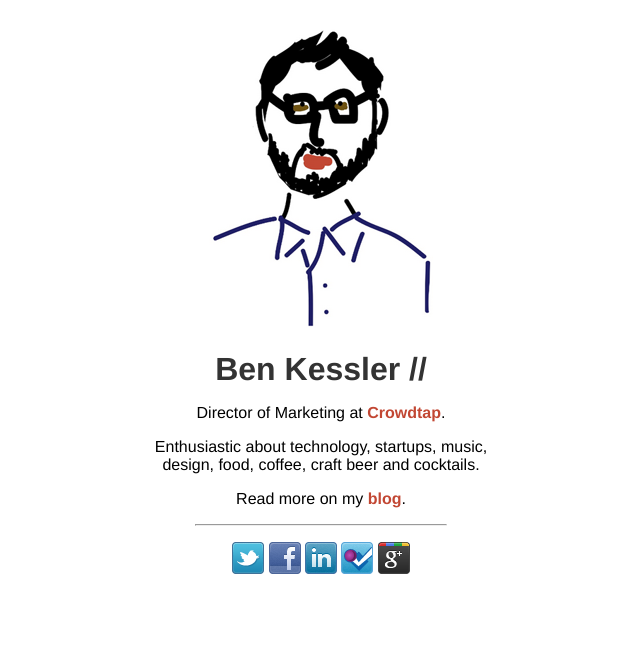
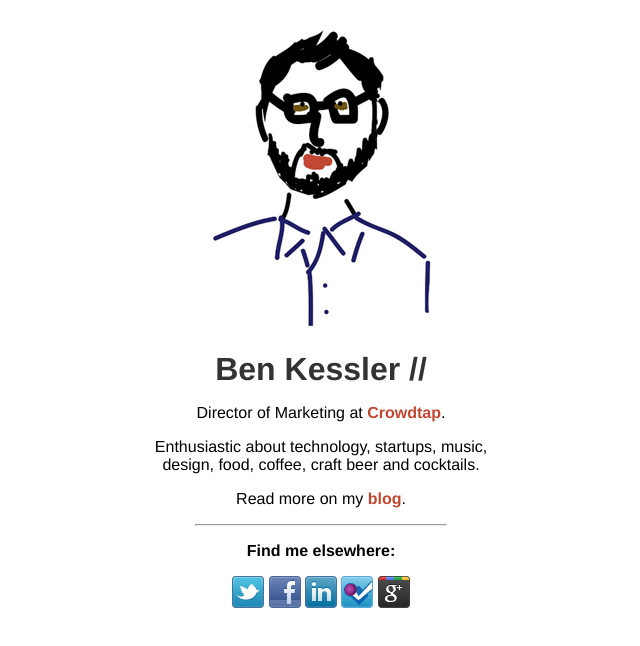
Before and after one commit to benkessler/benkessler.github.com, a plain HTML site: page index.html in a window 1280 px wide. Shown: the whole page, without its empty margins (319-959 px from the left). Drawn offline with Linux system fonts and the light colour scheme.

Commit message:
Update index.html

```diff
--- a/index.html
+++ b/index.html
@@ -26,6 +26,7 @@
 		<p>Enthusiastic about technology, startups, music,<br>design, food, coffee, craft beer and cocktails.</p>
 		<p>Read more on my <a href="http://blog.benkessler.com" title="Ben Kessler blog"><strong>blog</strong></a>.</p>
 		<hr width="250">
+		<p><strong>Find me elsewhere:</strong></p>
 		<p><a href="http://twitter.com/kessler" title="Kessler on Twitter" target="_blank"><img src="images/twitter.png" alt="Kessler on Twitter"></a>
 		<a href="http://facebook.com/kessler" title="Ben Kessler on Facebook" target="_blank"><img src="images/facebook.png" alt="Ben Kessler on Facebook"></a>
 		<a href="http://linkedin.com/in/benkessler" title="Ben Kessler on LinkedIn" target="_blank"><img src="images/linkedin.png" alt="Ben Kessler on LinkedIn"></a>
```
